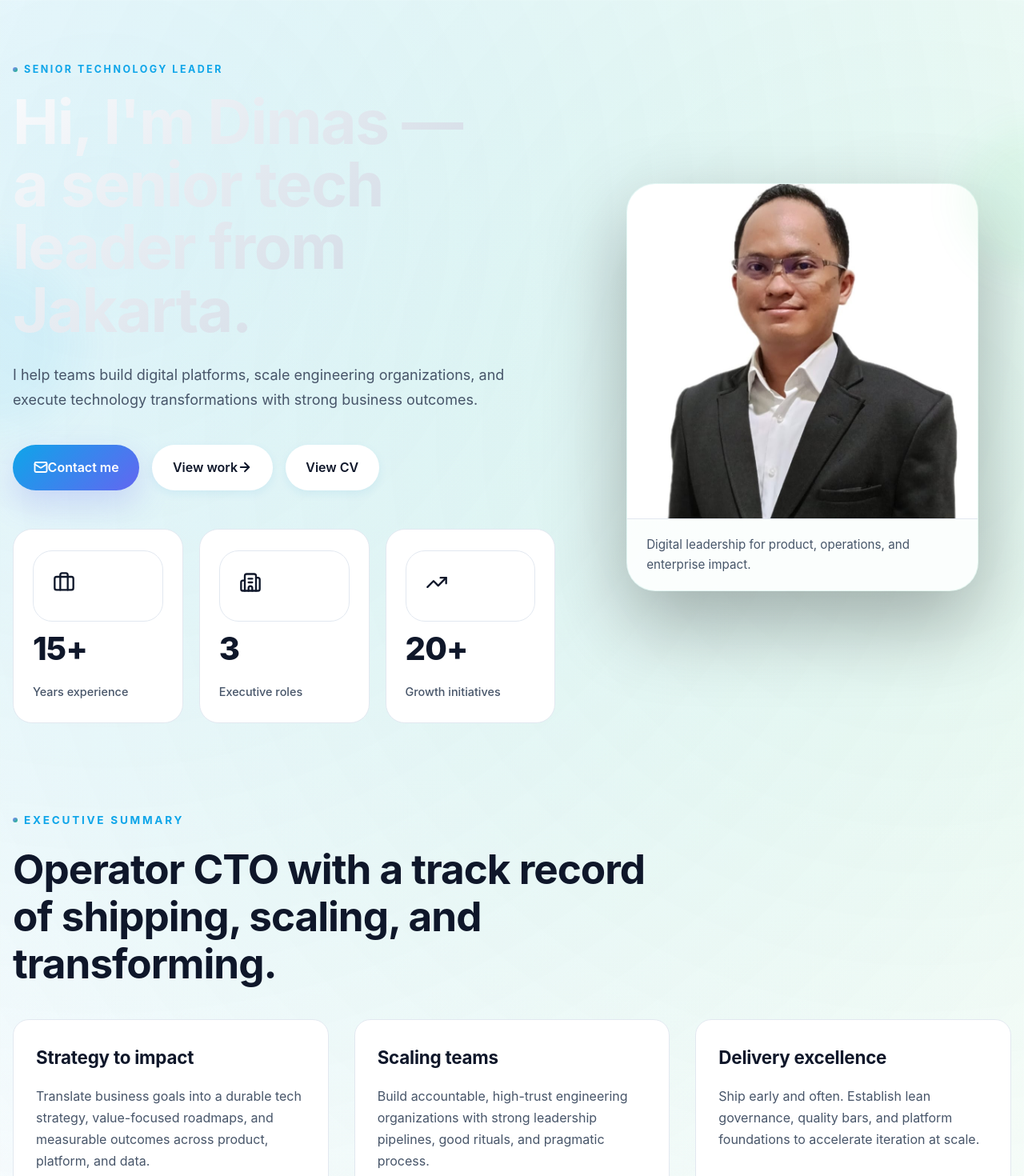
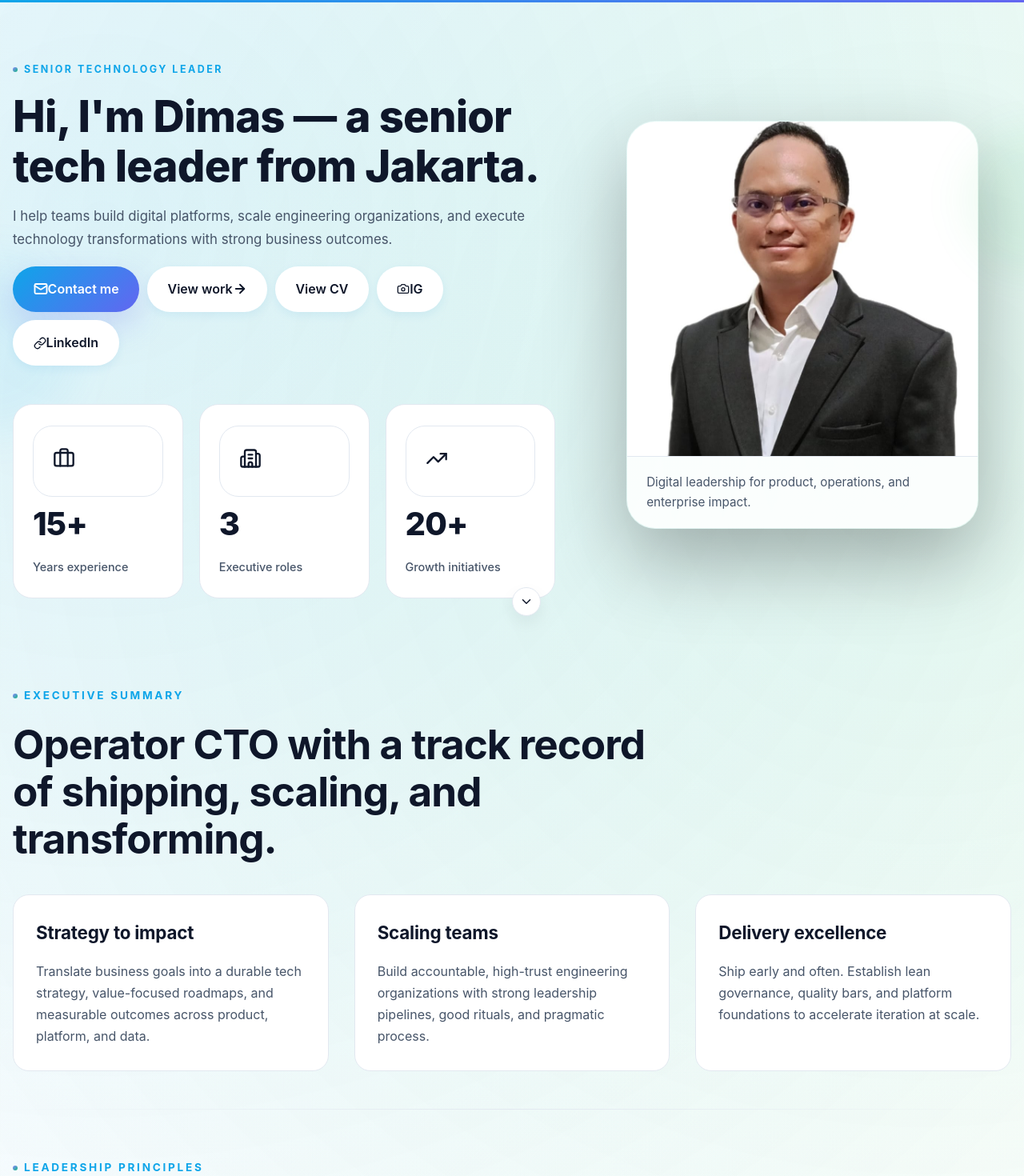
Before and after one commit to dimasboim/dimas-prasetyo, a Next.js app: page / in a window 1280 px wide. Shown: the top 1470 px of the page at 80% size. Built offline with nearby package versions, Linux system fonts and the light colour scheme.

Commit message:
Smooth scrolling, anchor highlights, hero/footer socials, UI polish

```diff
--- a/app/globals.css
+++ b/app/globals.css
@@ -145,30 +145,28 @@ main.site-shell {
 
 .hero h1 {
   margin: 0;
-  font-size: clamp(3rem, 6vw, 5rem);
-  line-height: 1.02;
-  max-width: 11ch;
-  letter-spacing: -0.02em;
-  background: linear-gradient(135deg, #f8fafc 0%, #cbd5e1 100%);
-  -webkit-background-clip: text;
-  -webkit-text-fill-color: transparent;
-  background-clip: text;
+  font-size: clamp(2.6rem, 5.5vw, 3.4rem);
+  line-height: 1.15;
+  max-width: 24ch;
+  letter-spacing: -0.015em;
+  color: #0f172a; /* slate-900 for visibility */
+  font-weight: 800;
 }
 
 .intro,
 .section-copy p {
-  margin: 1.6rem 0 0;
-  max-width: 680px;
+  margin: 1.1rem 0 0;
+  max-width: 720px;
   color: var(--color-muted);
-  font-size: 1.125rem;
-  line-height: 1.75;
+  font-size: 1.05rem;
+  line-height: 1.7;
 }
 
 .hero-actions {
   display: flex;
   flex-wrap: wrap;
-  gap: 1rem;
-  margin-top: 2.5rem;
+  gap: 0.6rem;
+  margin-top: 1.2rem;
 }
 
 .button {
@@ -394,6 +392,7 @@ main.site-shell {
   overflow: hidden;
   transition: all 0.3s cubic-bezier(0.4, 0, 0.2, 1);
   position: relative;
+  cursor: default;
 }
 
 .feature-card:hover,
@@ -401,7 +400,7 @@ main.site-shell {
   transform: translateY(-6px) scale(1.01);
   border-color: var(--color-accent);
   background: #ffffff;
-  box-shadow: 0 12px 36px rgba(15, 23, 42, 0.1);
+  box-shadow: 0 16px 44px rgba(15, 23, 42, 0.12);
 }
 
 .feature-card h3,
@@ -498,6 +497,75 @@ main.site-shell {
   box-shadow: 0 28px 70px rgba(99, 102, 241, 0.35);
 }
 
+.social-links {
+  display: flex;
+  gap: 1rem;
+  margin-top: 1rem;
+}
+
+.social-link {
+  display: inline-flex;
+  align-items: center;
+  gap: 0.4rem;
+  padding: 0.5rem 0.75rem;
+  border-radius: 999px;
+  background: var(--color-surface);
+  border: 1px solid var(--color-border);
+  color: var(--color-text);
+  font-size: 0.9rem;
+  font-weight: 600;
+}
+
+/* Footer */
+.site-footer {
+  margin-top: 4rem;
+  border-top: 1px solid var(--color-border);
+  background: linear-gradient(180deg, rgba(14, 165, 233, 0.06) 0%, rgba(255, 255, 255, 0.9) 100%);
+}
+
+.footer-inner {
+  display: grid;
+  grid-template-columns: 1.2fr 1fr 1fr;
+  gap: 1rem;
+  padding: 2rem 0;
+}
+
+.footer-brand {
+  display: grid;
+  gap: 0.25rem;
+  color: var(--color-text);
+}
+
+.footer-links, .footer-social {
+  display: flex;
+  flex-wrap: wrap;
+  gap: 0.6rem 1rem;
+  align-content: start;
+}
+
+.footer-links a, .footer-social a {
+  color: var(--color-text);
+  text-decoration: none;
+  border-bottom: 1px solid transparent;
+}
+
+.footer-links a:hover, .footer-social a:hover {
+  border-bottom-color: var(--color-accent);
+}
+
+.footer-meta {
+  grid-column: 1 / -1;
+  margin-top: 0.5rem;
+  color: var(--color-muted);
+  font-size: 0.85rem;
+}
+
+@media (max-width: 860px) {
+  .footer-inner {
+    grid-template-columns: 1fr;
+  }
+}
+
 @keyframes fadeUp {
   from {
     opacity: 0;
@@ -581,3 +649,57 @@ main.site-shell {
     transition-duration: 0.01ms !important;
   }
 }
+/* Anchor target reveal */
+.section:target {
+  box-shadow: 0 0 0 4px rgba(14, 165, 233, 0.12) inset;
+  animation: anchorReveal 800ms ease-out;
+}
+
+@keyframes anchorReveal {
+  from { background-color: rgba(14, 165, 233, 0.06); }
+  to { background-color: transparent; }
+}
+
+/* Scroll progress bar */
+.scroll-progress {
+  position: fixed;
+  top: 0;
+  left: 0;
+  right: 0;
+  height: 3px;
+  transform-origin: 0 0;
+  background: linear-gradient(90deg, #0ea5e9 0%, #6366f1 100%);
+  z-index: 50;
+}
+
+/* Section divider */
+.section {
+  position: relative;
+}
+.section::after {
+  content: "";
+  position: absolute;
+  bottom: -3rem;
+  left: 0;
+  width: 100%;
+  height: 1px;
+  background: linear-gradient(90deg, transparent, var(--color-border), transparent);
+}
+
+/* Scroll indicator */
+.scroll-indicator {
+  position: absolute;
+  bottom: -22px;
+  left: 50%;
+  transform: translateX(-50%);
+  width: 36px;
+  height: 36px;
+  display: grid;
+  place-items: center;
+  border-radius: 999px;
+  background: var(--color-surface);
+  border: 1px solid var(--color-border);
+  color: var(--color-text);
+  text-decoration: none;
+  box-shadow: 0 8px 20px rgba(15, 23, 42, 0.06);
+}
--- a/app/layout.tsx
+++ b/app/layout.tsx
@@ -59,7 +59,28 @@ export const metadata: Metadata = {
 export default function RootLayout({ children }: { children: React.ReactNode }) {
   return (
     <html lang="en" suppressHydrationWarning>
-      <body>{children}</body>
+      <body>
+        {children}
+        <footer className="site-footer">
+          <div className="footer-inner site-shell">
+            <div className="footer-brand">
+              <strong>Dimas Prasetyo</strong>
+              <span>Senior Technology Leader</span>
+            </div>
+            <nav className="footer-links">
+              <a href="#skills">Skills</a>
+              <a href="#selected-work">Selected work</a>
+              <a href="/cv">CV</a>
+              <a href="#contact">Contact</a>
+            </nav>
+            <div className="footer-social">
+              <a href="https://instagram.com/dimasboim" target="_blank" rel="noopener noreferrer">Instagram</a>
+              <a href="https://www.linkedin.com/in/dimasprasetyotegar" target="_blank" rel="noopener noreferrer">LinkedIn</a>
+            </div>
+            <div className="footer-meta">© {new Date().getFullYear()} Dimas Prasetyo</div>
+          </div>
+        </footer>
+      </body>
     </html>
   );
 }
--- a/app/page.tsx
+++ b/app/page.tsx
@@ -1,8 +1,8 @@
 'use client';
 
-import { motion, easeOut, easeInOut } from 'framer-motion';
+import { motion, easeOut, easeInOut, useScroll, useSpring } from 'framer-motion';
 import { skillGroups } from './skills';
-import { Briefcase, Building2, TrendingUp, Compass, Users, Rocket, Mail, ArrowRight, ExternalLink, Cpu, ClipboardList } from 'lucide-react';
+import { Briefcase, Building2, TrendingUp, Compass, Users, Rocket, Mail, ArrowRight, ExternalLink, Cpu, ClipboardList, Camera, Link, ChevronDown } from 'lucide-react';
 
 const fadeUp = {
   hidden: { opacity: 0, y: 30 },
@@ -40,8 +40,12 @@ const scaleIn = {
 };
 
 export default function HomePage() {
+  const { scrollYProgress } = useScroll();
+  const scaleX = useSpring(scrollYProgress, { stiffness: 120, damping: 30 });
   return (
     <motion.main className="site-shell" initial="hidden" animate="visible" variants={stagger}>
+      {/* Scroll Progress Bar */}
+      <motion.div className="scroll-progress" style={{ scaleX }} />
       {/* Hero Section */}
       <motion.section className="hero" variants={fadeUp} viewport={{ once: true, amount: 0.2 }}>
         <motion.div className="hero-copy" variants={stagger}>
@@ -49,7 +53,7 @@ export default function HomePage() {
             Senior Technology Leader
           </motion.p>
           <motion.h1 variants={card}>
-            Hi, I'm Dimas —<br />a senior tech leader from Jakarta.
+            Hi, I'm Dimas — a senior tech leader from Jakarta.
           </motion.h1>
           <motion.p className="intro" variants={card}>
             I help teams build digital platforms, scale engineering organizations, and
@@ -66,6 +70,12 @@ export default function HomePage() {
             </motion.a>
             <motion.a className="button button-secondary" href="/cv" variants={card} whileHover={{ scale: 1.03, y: -2 }} whileTap={{ scale: 0.97 }}>
               View CV
+            </motion.a>
+            <motion.a className="button button-secondary" href="https://instagram.com/dimasboim" variants={card} whileHover={{ scale: 1.03, y: -2 }} whileTap={{ scale: 0.97 }} target="_blank" rel="noopener noreferrer">
+              <Camera size={16} /> IG
+            </motion.a>
+            <motion.a className="button button-secondary" href="https://www.linkedin.com/in/dimasprasetyotegar" variants={card} whileHover={{ scale: 1.03, y: -2 }} whileTap={{ scale: 0.97 }} target="_blank" rel="noopener noreferrer">
+              <Link size={16} /> LinkedIn
             </motion.a>
           </motion.div>
 
@@ -135,10 +145,14 @@ export default function HomePage() {
             </div>
           </motion.div>
         </motion.div>
+        {/* Scroll indicator to next section */}
+        <motion.a href="#skills" className="scroll-indicator" initial={{ opacity: 0, y: 8 }} animate={{ opacity: 1, y: 0 }} transition={{ delay: 0.9 }} whileHover={{ y: -2 }}>
+          <ChevronDown size={18} />
+        </motion.a>
       </motion.section>
 
       {/* Executive Summary */}
-      <motion.section className="section features" variants={fadeUp} viewport={{ once: true, amount: 0.2 }}>
+      <motion.section id="skills" className="section features" variants={fadeUp} viewport={{ once: true, amount: 0.2 }}>
         <div className="section-intro">
           <p className="section-label">Executive summary</p>
           <h2>Operator CTO with a track record of shipping, scaling, and transforming.</h2>
@@ -327,7 +341,7 @@ export default function HomePage() {
       </motion.section>
 
       {/* Contact Section */}
-      <motion.section className="section contact" variants={fadeUp} viewport={{ once: true, amount: 0.2 }}>
+      <motion.section id="contact" className="section contact" variants={fadeUp} viewport={{ once: true, amount: 0.2 }}>
         <motion.div className="section-copy" variants={scaleIn}>
           <p className="section-label">Contact</p>
           <h2>Ready to shape tech, product, and people?</h2>
@@ -351,6 +365,14 @@ export default function HomePage() {
           >
             Download CV
           </motion.a>
+          <motion.div className="social-links" variants={stagger}>
+            <a className="social-link" href="https://instagram.com/dimasboim" target="_blank" rel="noopener noreferrer">
+              <Camera size={16} /> @dimasboim
+            </a>
+            <a className="social-link" href="https://www.linkedin.com/in/dimasprasetyotegar" target="_blank" rel="noopener noreferrer">
+              <Link size={16} /> in/dimasprasetyotegar
+            </a>
+          </motion.div>
         </motion.div>
       </motion.section>
     </motion.main>
```
